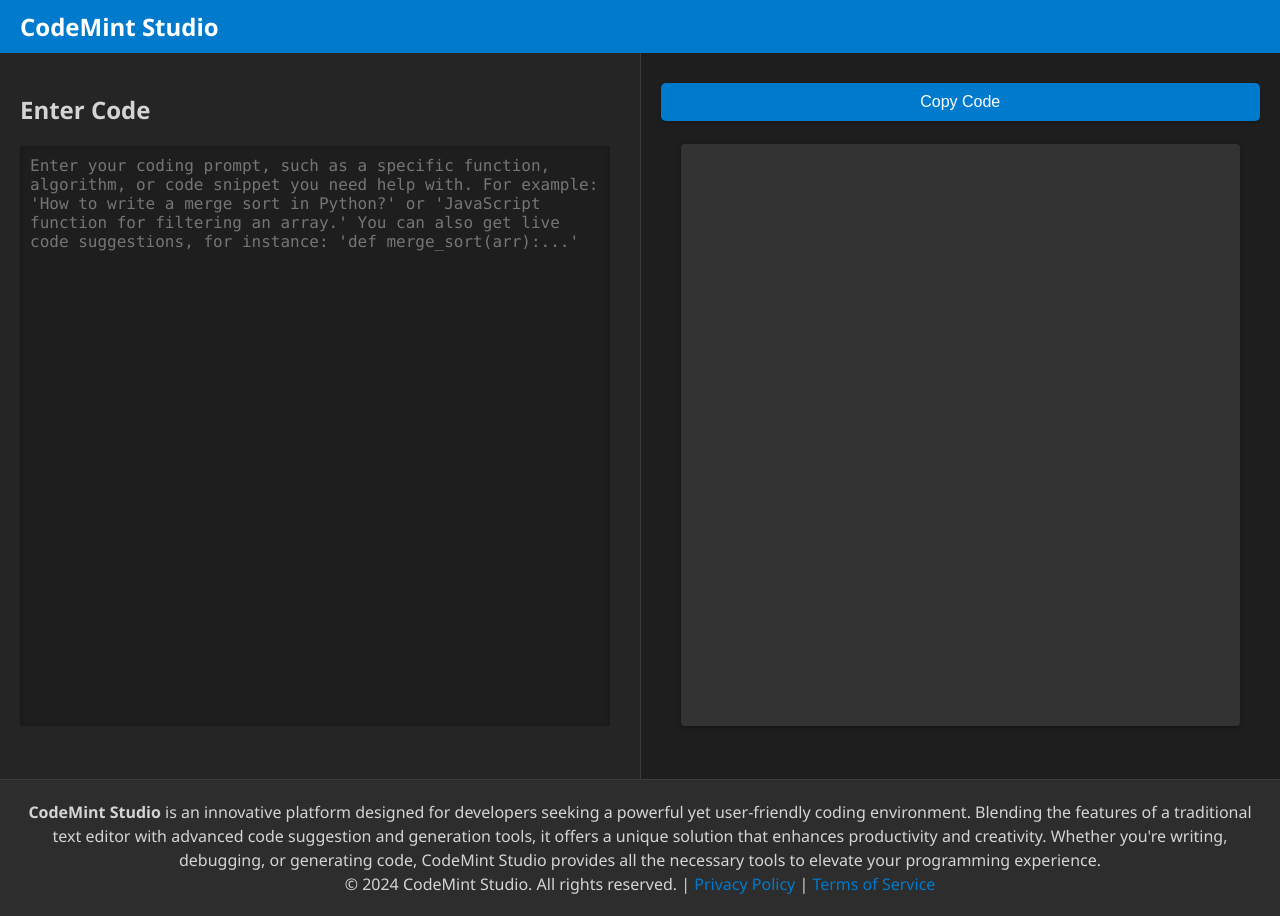
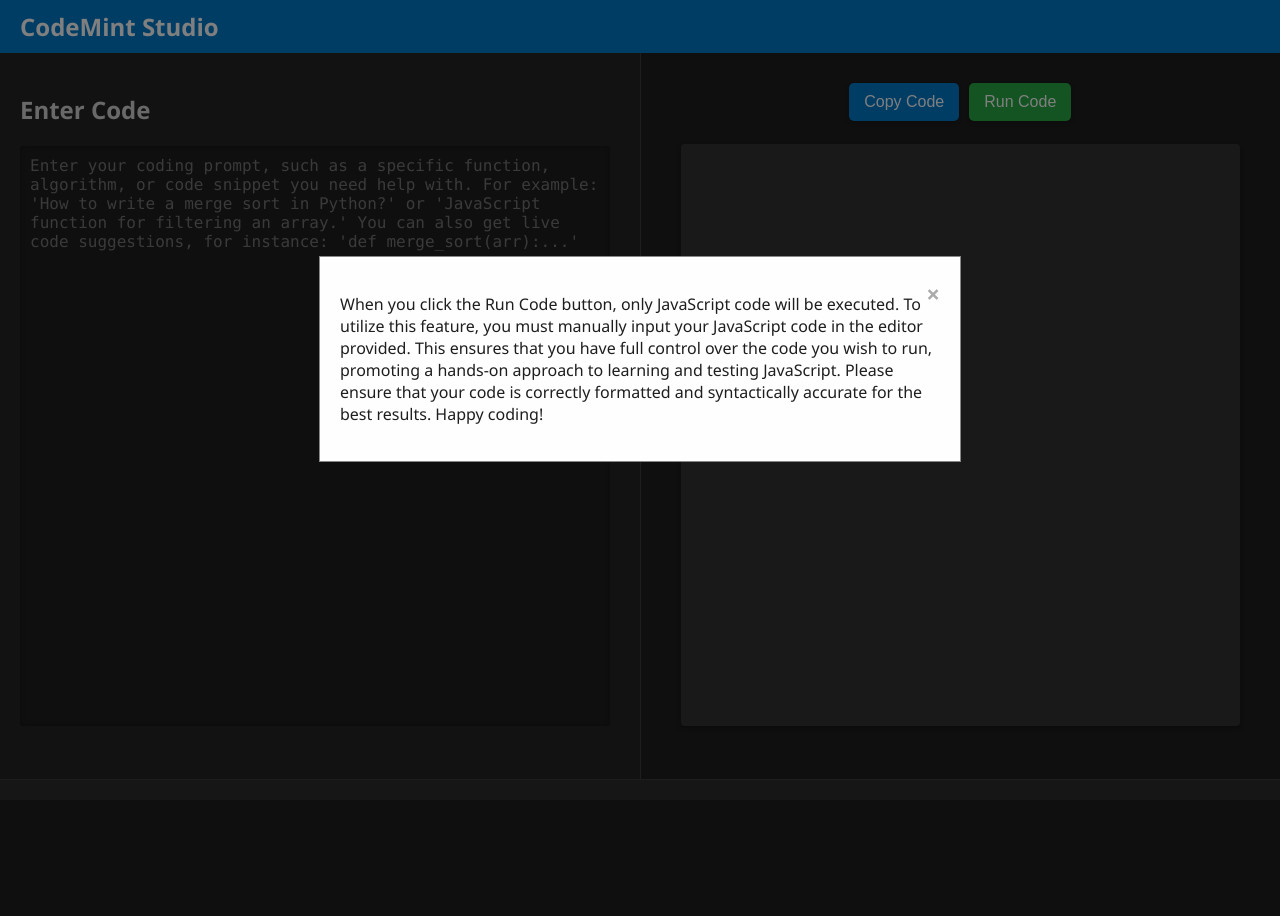
Before and after one commit to shahram8708/CodeMint-Studio, a Flask app: page / in a window 1280 px wide. After the commit the page ends 780 px from the top, so only its background shows below. Run offline with Flask 3, Linux system fonts and the light colour scheme.

Commit message:
Update index.html

```diff
--- a/templates/index.html
+++ b/templates/index.html
@@ -51,7 +51,6 @@
             border-right: 1px solid #3c3c3c;
         }
 
-
         .result-container {
             background-color: #1e1e1e;
             color: #d4d4d4;
@@ -59,6 +58,17 @@
             white-space: pre-wrap;
             overflow-y: auto;
             position: relative;
+        }
+
+        .button-container {
+            display: flex;
+            gap: 10px;
+            position: sticky;
+            top: 10px;
+            right: 10px;
+            z-index: 1;
+            justify-content: center;
+            align-items: center;
         }
 
         .copy-button {
@@ -89,6 +99,33 @@
             box-shadow: 0 2px 3px rgba(0, 0, 0, 0.2);
         }
 
+        .run-button {
+            position: sticky;
+            top: 50px;
+            right: 10px;
+            background-color: #28a745;
+            color: #fff;
+            border: none;
+            border-radius: 5px;
+            padding: 10px 15px;
+            cursor: pointer;
+            font-size: 1em;
+            z-index: 1;
+            box-shadow: 0 2px 4px rgba(0, 0, 0, 0.2);
+            transition: background-color 0.3s, box-shadow 0.3s, transform 0.2s;
+        }
+
+        .run-button:hover,
+        .run-button:focus {
+            background-color: #218838;
+            box-shadow: 0 4px 8px rgba(0, 0, 0, 0.3);
+            transform: translateY(-2px);
+        }
+
+        .run-button:active {
+            transform: translateY(1px);
+            box-shadow: 0 2px 3px rgba(0, 0, 0, 0.2);
+        }
 
         textarea {
             width: 95%;
@@ -186,6 +223,41 @@
         footer a:hover {
             text-decoration: underline;
         }
+
+        .popup {
+            display: none;
+            position: fixed;
+            z-index: 9999;
+            left: 0;
+            top: 0;
+            width: 100%;
+            height: 100%;
+            background-color: rgba(0, 0, 0, 0.5);
+        }
+
+        .popup-content {
+            background-color: #fefefe;
+            margin: 20% auto;
+            padding: 20px;
+            border: 1px solid #888;
+            width: 80%;
+            max-width: 600px;
+        }
+
+        .close {
+            color: #aaa;
+            float: right;
+            font-size: 24px;
+            font-weight: bold;
+            transition: color 0.3s;
+        }
+
+        .close:hover,
+        .close:focus {
+            color: #000;
+            text-decoration: none;
+            cursor: pointer;
+        }
     </style>
     <script src="https://code.jquery.com/jquery-3.6.0.min.js"></script>
 </head>
@@ -196,6 +268,18 @@
             <h1>CodeMint Studio</h1>
         </div>
     </header>
+    <div id="popup" class="popup">
+        <div class="popup-content">
+            <span class="close" onclick="closePopup()">&times;</span>
+            <p style="color: #1e1e1e;">
+                When you click the Run Code button, only JavaScript code will be executed. To utilize this feature, you
+                must manually input your JavaScript code in the editor provided. This ensures that you have full control
+                over the code you wish to run, promoting a hands-on approach to learning and testing JavaScript. Please
+                ensure that your code is correctly formatted and syntactically accurate for the best results. Happy
+                coding!
+            </p>
+        </div>
+    </div>
     <main>
         <section class="editor-container">
             <div class="editor-header">
@@ -204,11 +288,14 @@
             <form id="search-form" method="post">
                 <textarea name="search_query" id="search_query"
                     placeholder="Enter your coding prompt, such as a specific function, algorithm, or code snippet you need help with. For example: 'How to write a merge sort in Python?' or 'JavaScript function for filtering an array.' You can also get live code suggestions, for instance: 'def merge_sort(arr):...'"></textarea>
-
             </form>
         </section>
         <section id="result" class="result-container">
-            <button class="copy-button" onclick="copyToClipboard()">Copy Code</button>
+            <div class="button-container">
+                <button class="copy-button" onclick="copyToClipboard()">Copy Code</button>
+                <button class="run-button" onclick="runCode()">Run Code</button>
+            </div>
+
             <div id="code-suggestion"></div>
         </section>
     </main>
@@ -275,6 +362,34 @@
                 console.error('Could not copy text: ', err);
             });
         }
+
+        function showPopup() {
+            document.getElementById("popup").style.display = "block";
+        }
+
+        function closePopup() {
+            document.getElementById("popup").style.display = "none";
+        }
+
+
+        function runCode() {
+            window.location.href = '/run';
+        }
+
+        window.onload = function () {
+            checkDevice();
+            showPopup();
+        };
+
+        function checkDevice() {
+            var userAgent = navigator.userAgent;
+            var isDesktop = /Windows NT|Macintosh/.test(userAgent);
+
+            if (!isDesktop) {
+                alert("Sorry, this website is optimized for laptop, computer, and MacBook use only. Other devices are not supported.");
+            }
+        }
+
     </script>
 </body>
 
```
